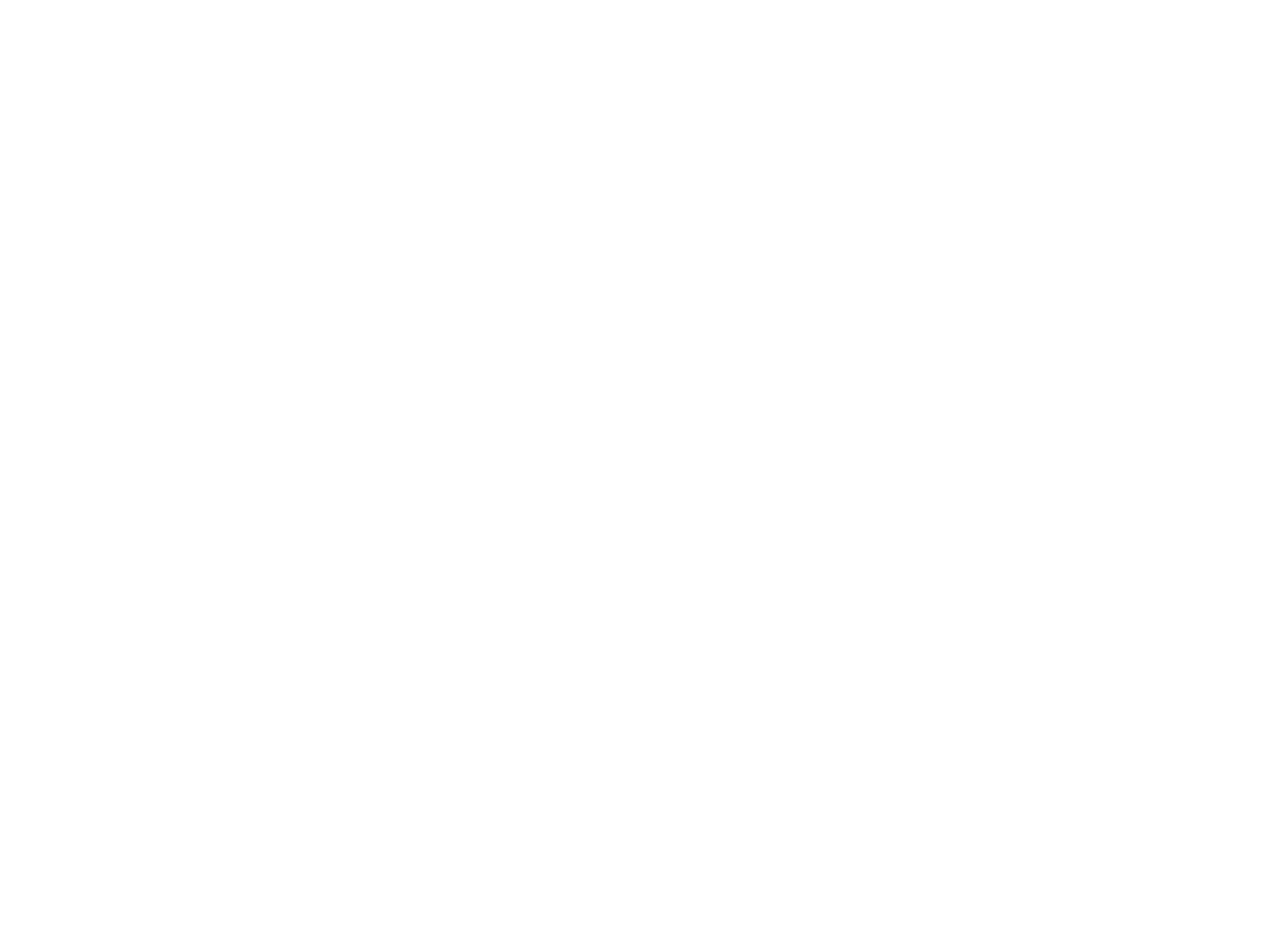
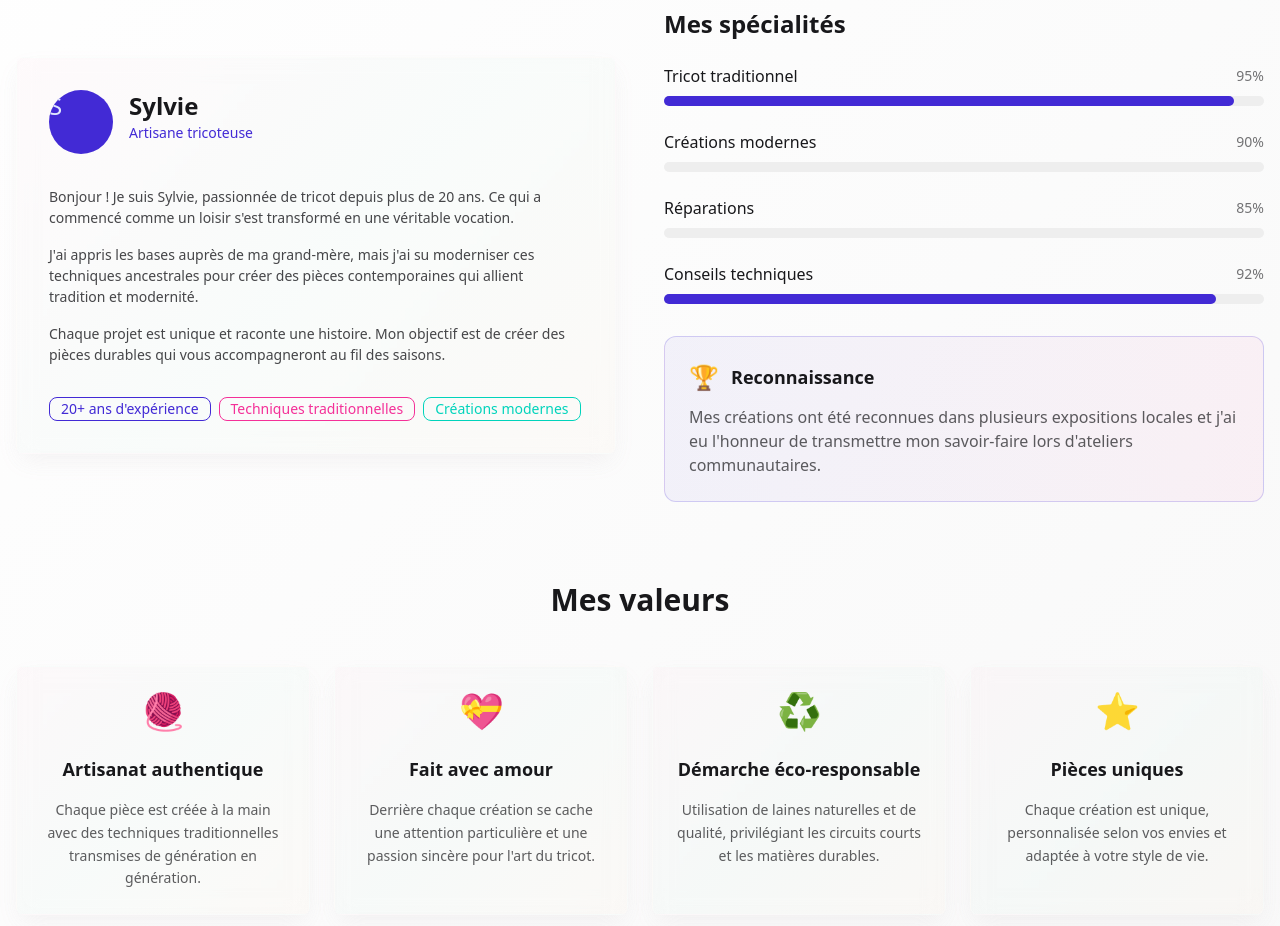
Before and after one commit to GaelleB/les-mailles-de-sylvie, a Next.js app: page / in a window 1280 px wide. Shown: the part 1120-2046 px from the top of the page. Before the commit the page ends 800 px from the top, so only its background shows below. Built offline with nearby package versions, Linux system fonts and the light colour scheme.

Commit message:
ajout compo about + maj page.tsx

```diff
--- /dev/null
+++ b/src/app/components/About.tsx
@@ -0,0 +1,158 @@
+'use client';
+
+const About = () => {
+    const skills = [
+        { name: 'Tricot traditionnel', level: 95, color: 'primary' },
+        { name: 'Créations modernes', level: 90, color: 'secondary' },
+        { name: 'Réparations', level: 85, color: 'accent' },
+        { name: 'Conseils techniques', level: 92, color: 'primary' }
+    ];
+
+    const values = [
+        {
+            icon: '🧶',
+            title: 'Artisanat authentique',
+            description: 'Chaque pièce est créée à la main avec des techniques traditionnelles transmises de génération en génération.'
+        },
+        {
+            icon: '💝',
+            title: 'Fait avec amour',
+            description: 'Derrière chaque création se cache une attention particulière et une passion sincère pour l\'art du tricot.'
+        },
+        {
+            icon: '♻️',
+            title: 'Démarche éco-responsable',
+            description: 'Utilisation de laines naturelles et de qualité, privilégiant les circuits courts et les matières durables.'
+        },
+        {
+            icon: '⭐',
+            title: 'Pièces uniques',
+            description: 'Chaque création est unique, personnalisée selon vos envies et adaptée à votre style de vie.'
+        }
+    ];
+
+    return (
+        <section id="a-propos" className="py-20 bg-gradient-to-br from-base-100 to-base-200">
+            <div className="container mx-auto px-4">
+                {/* En-tête de section */}
+                <div className="text-center mb-16">
+                    <div className="inline-flex items-center gap-2 px-4 py-2 bg-primary/10 rounded-full mb-4">
+                        <span className="text-primary">👋</span>
+                        <span className="text-sm font-medium text-primary">À propos de moi</span>
+                    </div>
+                    <h2 className="text-3xl md:text-5xl font-bold mb-6 text-gradient-pastel">
+                        Une passion transmise
+                    </h2>
+                    <p className="text-lg text-base-content/70 max-w-2xl mx-auto">
+                        Découvrez l&apos;histoire derrière Les Mailles de Sylvie et la passion qui anime chaque création.
+                    </p>
+                </div>
+
+                <div className="grid lg:grid-cols-2 gap-12 items-center mb-20">
+                    {/* Colonne gauche - Photo et présentation */}
+                    <div className="space-y-6">
+                        <div className="card card-pastel shadow-pastel">
+                            <div className="card-body p-8">
+                                <div className="flex items-start gap-4 mb-6">
+                                    <div className="avatar placeholder">
+                                        <div className="bg-primary text-primary-content rounded-full w-16 h-16">
+                                        <span className="text-2xl">S</span>
+                                        </div>
+                                    </div>
+                                    <div>
+                                        <h3 className="text-2xl font-bold text-base-content">Sylvie</h3>
+                                        <p className="text-primary font-medium">Artisane tricoteuse</p>
+                                    </div>
+                                </div>
+
+                                <div className="prose prose-lg max-w-none text-base-content/80">
+                                    <p className="mb-4">
+                                        Bonjour ! Je suis Sylvie, passionnée de tricot depuis plus de 20 ans.
+                                        Ce qui a commencé comme un loisir s&apos;est transformé en une véritable vocation.
+                                    </p>
+                                    <p className="mb-4">
+                                        J&apos;ai appris les bases auprès de ma grand-mère, mais j&apos;ai su moderniser
+                                        ces techniques ancestrales pour créer des pièces contemporaines qui
+                                        allient tradition et modernité.
+                                    </p>
+                                    <p>
+                                        Chaque projet est unique et raconte une histoire. Mon objectif est de
+                                        créer des pièces durables qui vous accompagneront au fil des saisons.
+                                    </p>
+                                </div>
+
+                                <div className="flex gap-2 mt-6">
+                                    <div className="badge badge-primary badge-outline">20+ ans d&apos;expérience</div>
+                                    <div className="badge badge-secondary badge-outline">Techniques traditionnelles</div>
+                                    <div className="badge badge-accent badge-outline">Créations modernes</div>
+                                </div>
+                            </div>
+                        </div>
+                    </div>
+
+                    {/* Colonne droite - Compétences */}
+                    <div className="space-y-6">
+                        <h3 className="text-2xl font-bold text-base-content mb-6">Mes spécialités</h3>
+
+                        {skills.map((skill, index) => (
+                        <div key={index} className="space-y-2">
+                            <div className="flex justify-between items-center">
+                                <span className="text-base-content font-medium">{skill.name}</span>
+                                <span className="text-sm text-base-content/60">{skill.level}%</span>
+                            </div>
+                            <div className="w-full bg-base-300 rounded-full h-2.5">
+                                <div
+                                    className={`bg-${skill.color} h-2.5 rounded-full transition-all duration-1000 ease-out`}
+                                    style={{ width: `${skill.level}%` }}
+                                ></div>
+                            </div>
+                        </div>
+                        ))}
+
+                        <div className="mt-8 p-6 bg-gradient-to-r from-primary/5 to-secondary/5 rounded-xl border border-primary/20">
+                            <div className="flex items-center gap-3 mb-3">
+                                <span className="text-2xl">🏆</span>
+                                <h4 className="text-lg font-bold text-base-content">Reconnaissance</h4>
+                            </div>
+                            <p className="text-base-content/70">
+                                Mes créations ont été reconnues dans plusieurs expositions locales
+                                et j&apos;ai eu l&apos;honneur de transmettre mon savoir-faire lors d&apos;ateliers
+                                communautaires.
+                            </p>
+                        </div>
+                    </div>
+                </div>
+
+                {/* Valeurs */}
+                <div className="mb-16">
+                    <h3 className="text-2xl md:text-3xl font-bold text-center mb-12 text-base-content">
+                        Mes valeurs
+                    </h3>
+
+                    <div className="grid md:grid-cols-2 lg:grid-cols-4 gap-6">
+                        {values.map((value, index) => (
+                        <div
+                            key={index}
+                            className="card card-pastel shadow-pastel hover:shadow-xl transition-all duration-300 group cursor-pointer"
+                        >
+                            <div className="card-body items-center text-center p-6">
+                            <div className="text-4xl mb-4 group-hover:scale-110 transition-transform">
+                                {value.icon}
+                            </div>
+                            <h4 className="card-title text-lg text-base-content mb-2">
+                                {value.title}
+                            </h4>
+                            <p className="text-sm text-base-content/70 leading-relaxed">
+                                {value.description}
+                            </p>
+                            </div>
+                        </div>
+                        ))}
+                    </div>
+                </div>
+            </div>
+        </section>
+    );
+};
+
+export default About;
--- a/src/app/page.tsx
+++ b/src/app/page.tsx
@@ -1,5 +1,6 @@
 import Header from './components/Header';
 import Hero from './components/Hero';
+import About from './components/About';
 
 export default function Home() {
   return (
@@ -7,6 +8,7 @@ export default function Home() {
       <Header />
       <main>
         <Hero />
+        <About />
       </main>
     </div>
   );
```
